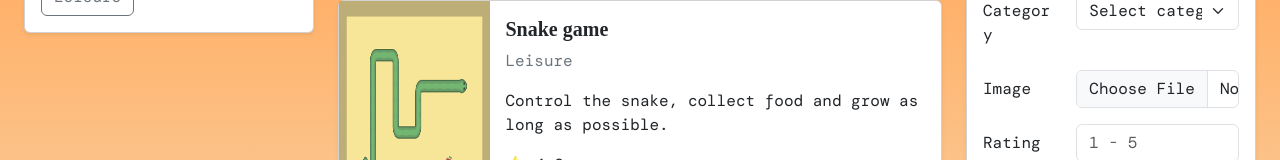
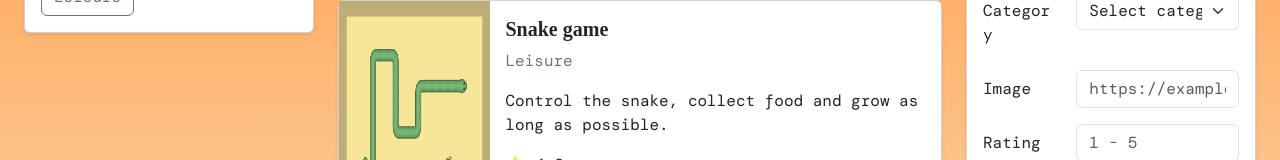
Before and after one commit to och-stack/game-collection-dashboard, a React (Vite) app: page / in a window 1280 px wide. Shown: the part 510-670 px from the top of the page. Built offline with nearby package versions, Linux system fonts and the light colour scheme; the HTML template or start-up script is replaced by a standard one; a web font is replaced by a local one.

Commit message:
update image upload type

```diff
--- a/src/App.jsx
+++ b/src/App.jsx
@@ -179,9 +179,10 @@ function AddGameForm({ games, setGames }) {
           <label className="col-4 col-form-label">Image</label>
           <div className="col-8">
             <input
-              type="file"
+              type="url"
               className="form-control"
-              accept="image/*"
+              placeholder="https://example.com/image.jpg"
+              value={image}
               onChange={(event) => setImage(event.target.value)}
             />
           </div>
```
